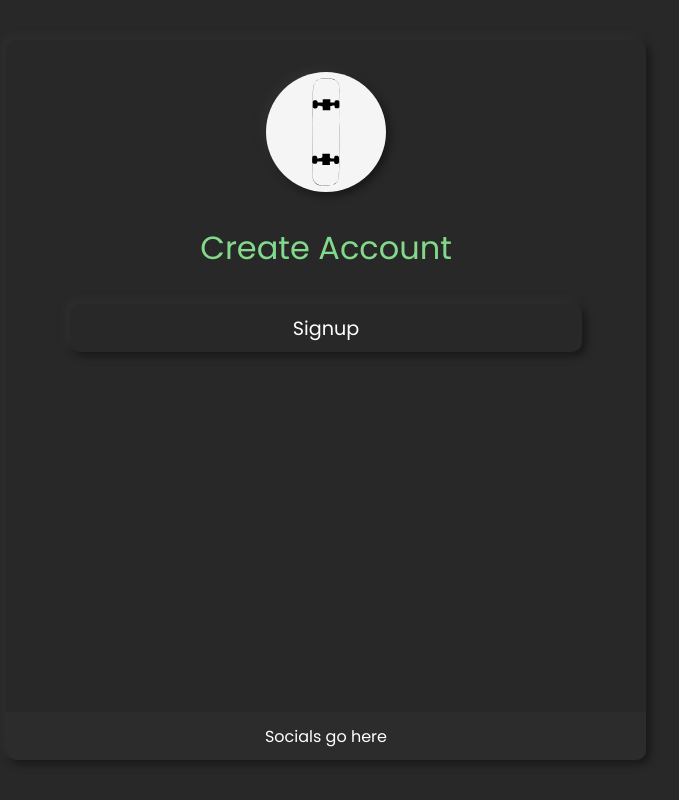
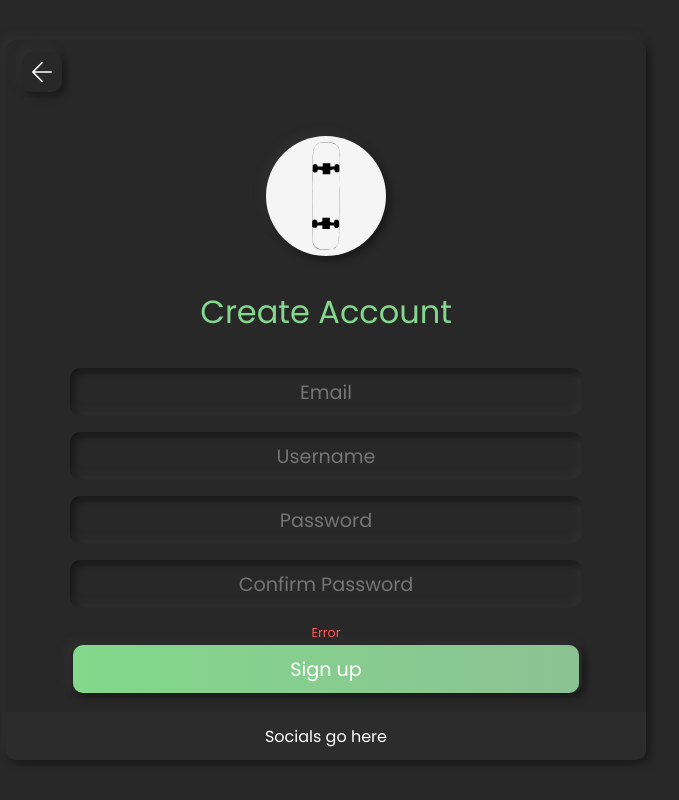
Before and after one commit to NoahBoyd/skate-website, a PHP site: page /pages/signupUser.php in a window 1280 px wide. Shown: the whole page, without its empty margins (314-993 px from the left). Run offline with PHP 8.4, Linux system fonts and the light colour scheme.

Commit message:
signup page layout version 1

```diff
--- a/pages/signupUser.php
+++ b/pages/signupUser.php
@@ -1,15 +1,33 @@
 <?php include "head.php" ?>
+<script src="../script/signup.js"></script>
 <body>
     <div class="login-container">
         <div class="inner-login-container">
+            <div class="signup-back-button-container">
+                <button class="signup-back-button">
+                    <img class="back-button-image" src="../images/back-arrow.svg" alt="">
+                </button>
+            </div>
             <div class="login-logo-container">
-                <img class="logo" src="images/tempLogo.svg" alt="">
+                <img class="logo" src="../images/tempLogo.svg" alt="">
             </div>
 
             <span class="login-brand-name">Create Account</span>
 
-            <div id="signup" class="login-button">
-                    Signup
+            <input type="text" class="wide-text-field" placeholder="Email">
+
+            <input type="text" class="wide-text-field" placeholder="Username">
+
+            <input type="password" class="wide-text-field" placeholder="Password">
+
+            <input type="password" class="wide-text-field" placeholder="Confirm Password">
+
+            <span class="error-text">Error</span>
+
+            <div id="signup" class="wide-button">
+                <div class="wide-button-inner">
+                    Sign up
+                </div>
             </div>
 
             <div class="login-footer">Socials go here</div>
--- /dev/null
+++ b/script/signup.js
@@ -0,0 +1,11 @@
+window.addEventListener('load', function() {
+
+    // variables
+
+    let backButton = $('.signup-back-button');
+
+    // button events
+    backButton.on('click', () => {
+        window.location.replace('../index.php');
+    })
+})
--- a/styles/styles.css
+++ b/styles/styles.css
@@ -61,15 +61,15 @@
     color: var(--main-accent-colour);
 }
 
-.login-text-field {
+.wide-text-field {
     height: 3rem;
     padding: 1rem;
     width: 80%;
     text-align: center;
     color: white;
-    font-size: 120%;
+    font-size: 80%;
     background-color: transparent;
-    margin-bottom: 2rem;
+    margin-bottom: 1rem;
     border: 0;
     box-shadow: var(--box-shadow-secondary);
      border-radius: 10px;
@@ -80,7 +80,13 @@
     outline: none;
 }
 
-.login-button {
+.error-text {
+    color: #FF5757;
+    font-size: 80%;
+    margin-bottom: 3px;
+}
+
+.wide-button {
     display: flex;
     align-items: center;
     justify-content: center;
@@ -95,11 +101,11 @@
     user-select: none;
 }
 
-.login-button:active {
+.wide-button:active {
     box-shadow: var(--box-shadow-secondary);
 }
 
-.login-button-inner {
+.wide-button-inner {
     display: flex;
     align-items: center;
     justify-content: center;
@@ -111,7 +117,7 @@
     background: linear-gradient(90deg, rgba(130,216,139,1) 0%, rgb(140, 194, 147) 100%);
 }
 
-.login-button-inner:active {
+.wide-button-inner:active {
     box-shadow: inset 4px 4px 4px rgb(84, 113, 87), inset -4px -4px 4px rgb(203, 252, 210);
 }
 
@@ -137,6 +143,40 @@
     border-radius: 0 0 10px 10px;
 }
 
+/*  Signup Page  */
+.signup-back-button-container {
+    display: flex;
+    width: 100%;
+    align-items: center;
+    justify-content: flex-start;
+    height: 4rem;
+    margin-left: 2rem;
+}
+
+.signup-back-button {
+    display: flex;
+    align-items: center;
+    justify-content: center;
+    background-color: transparent;
+    border: none;
+    color: white;
+    height: 2.5rem;
+    width: 2.5rem;
+    border-radius: 10px;
+    box-shadow: var(--box-shadow-primary);
+    user-select: none;
+}
+
+.signup-back-button:active {
+    box-shadow: var(--box-shadow-secondary);
+}
+.back-button-image {
+    height: 50%;
+    width: 50%;
+    filter: invert(1);
+}
+
+
 
 /* Media Queries */
 
@@ -153,4 +193,8 @@
     .login-small-text-signup {
         margin-bottom: 1rem;
     }
+
+    .wide-text-field {
+        font-size: 120%;
+    }
 }
```
Also changed, not shown: index.php (+7 -5 lines), images/back-arrow.svg (added).
